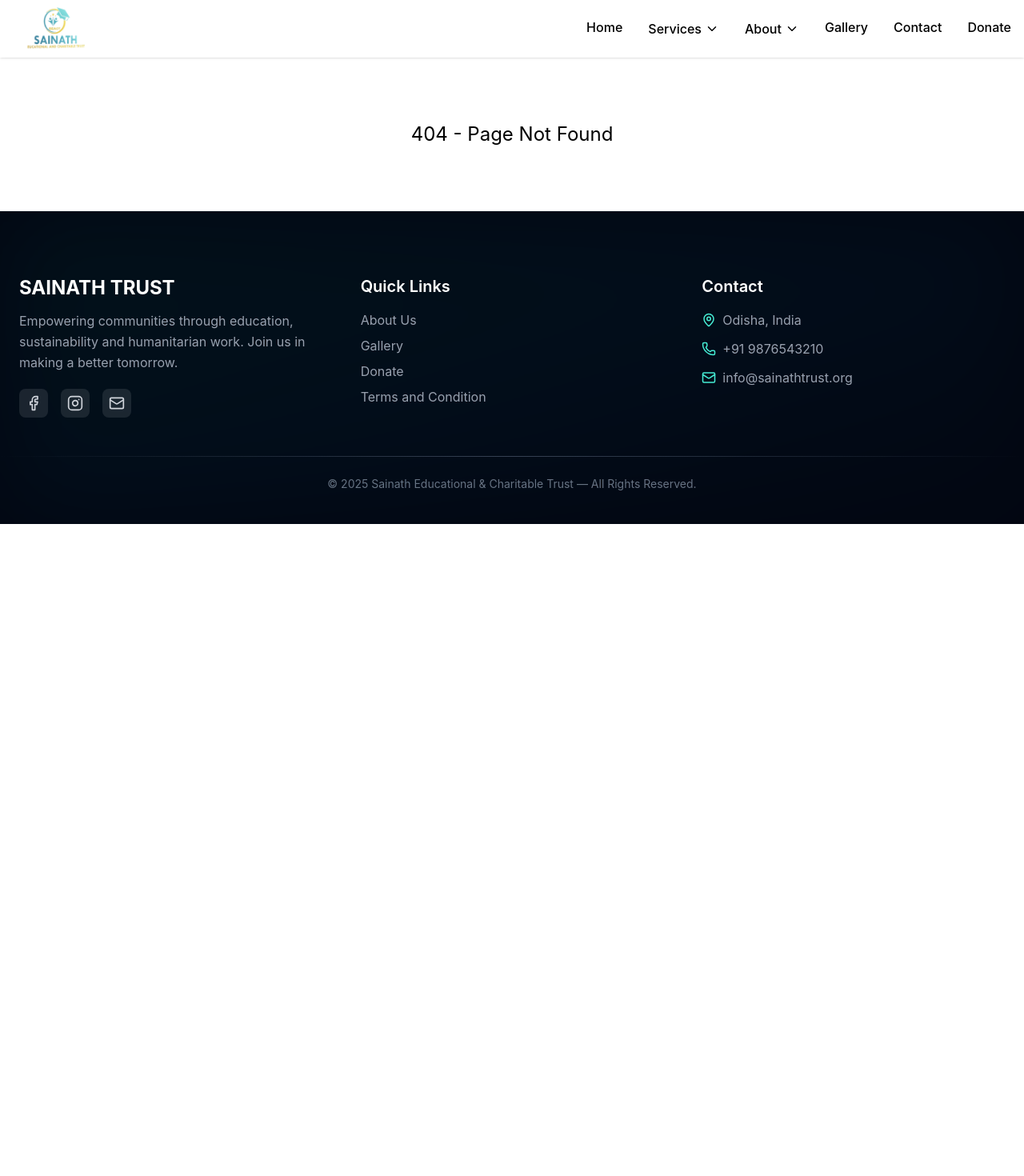
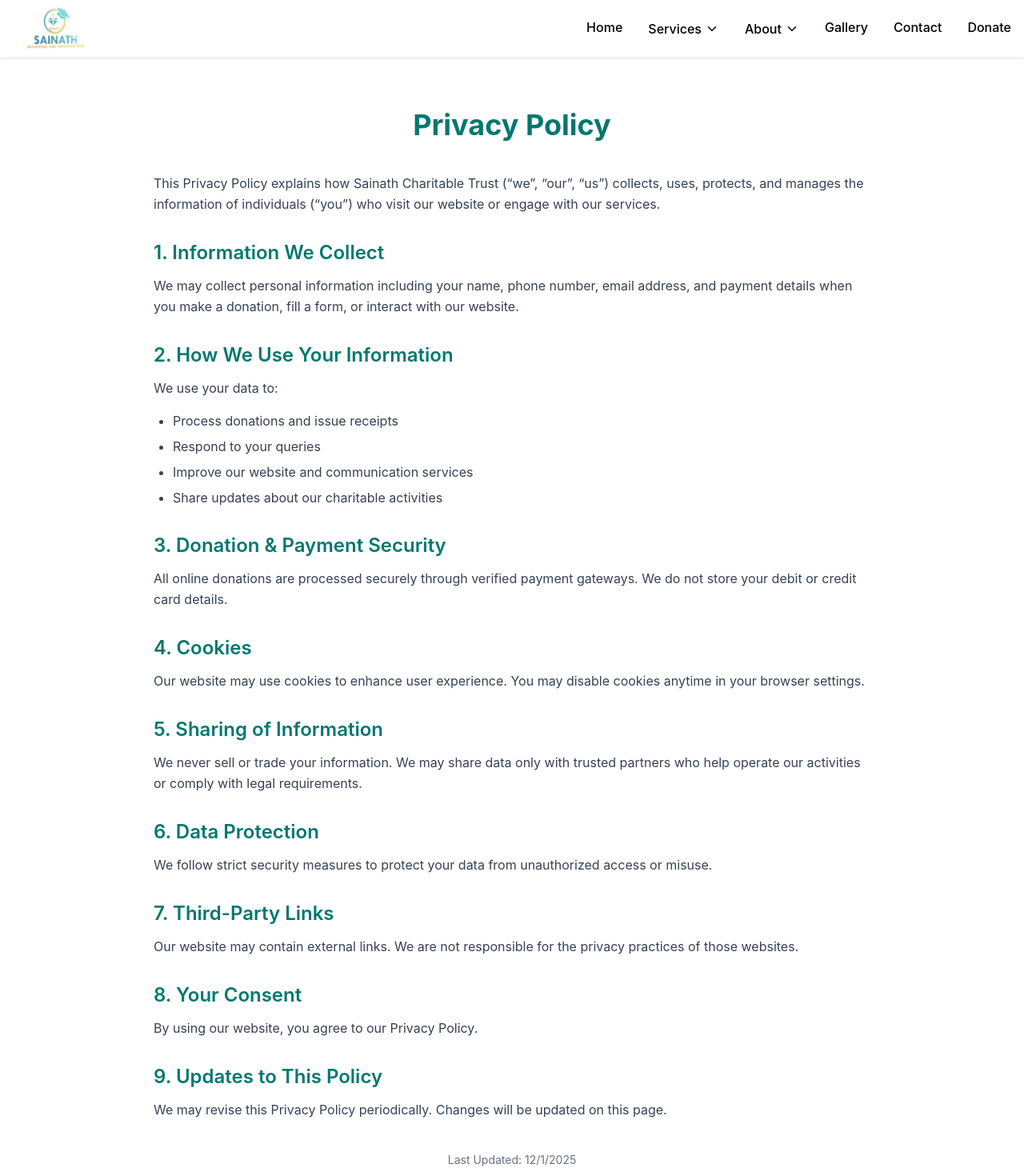
Before and after one commit to digitaldominationio/sainath, a React (Vite) app: page /privacy-policy in a window 1280 px wide. Shown: the top 1470 px of the page at 80% size. Before the commit the page ends 800 px from the top, so only its background shows below. Built offline with nearby package versions, Linux system fonts and the light colour scheme.

Commit message:
added footer

```diff
--- a/src/components/layout/Footer.jsx
+++ b/src/components/layout/Footer.jsx
@@ -47,12 +47,13 @@ export default function Footer() {
         <div>
           <h3 className="text-xl font-semibold text-white mb-4">Quick Links</h3>
           <ul className="space-y-2 text-gray-400">
-            {["About Us", "Gallery", "Donate", "Terms and Condition"].map((item, index) => {
+            {["About Us", "Gallery", "Donate", "Terms and Condition" , "Privacy Policy"].map((item, index) => {
               const paths = {
                 "About Us": "/about",
                  "Terms and Condition": "/terms-and-conditions",
                 "Gallery": "/gallery",
-                "Donate": "/donate"
+                "Donate": "/donate",
+                "Privacy Policy": "/privacy-policy"
               };
 
               return (
--- a/src/pages/Donate.jsx
+++ b/src/pages/Donate.jsx
@@ -35,7 +35,7 @@ export default function Donate() {
               onClick={() => setPreviewImage("/pan.jpg")}
             >
               <img
-                src="/pan.jpg"
+                src="/pancard.jpeg"
                 alt="PAN Card"
                 className="w-full h-40 object-contain hover:scale-105 transition-transform"
               />
@@ -48,7 +48,7 @@ export default function Donate() {
               onClick={() => setPreviewImage("/aadhar.jpg")}
             >
               <img
-                src="/aadhar.jpg"
+                src="/aadhar.jpeg"
                 alt="Aadhar Card"
                 className="w-full h-40 object-contain hover:scale-105 transition-transform"
               />
--- /dev/null
+++ b/src/pages/PrivacyPolicy.jsx
@@ -0,0 +1,209 @@
+// import React from 'react';
+
+// export default function PrivacyPolicy() {
+//   return (
+//     <section className="py-16 px-6 bg-gray-50">
+//       <div className="max-w-4xl mx-auto">
+//         <h1 className="text-4xl font-bold text-center mb-8">
+//           Privacy Policy
+//         </h1>
+//         <p className="text-gray-600 mb-6">
+//           This Privacy Policy outlines how Sainath Charitable Trust (“we”, “our”, “us”) collects, uses, maintains, and protects the information of users (“you”) who visit our website or engage with our services.
+//         </p>
+
+//         <h2 className="text-2xl font-semibold mt-8 mb-3">1. Information We Collect</h2>
+//         <p className="text-gray-600 mb-4">
+//           We may collect personal information such as name, email address, phone number, and payment details when you donate, subscribe to updates, or fill out a form on our website.
+//         </p>
+
+//         <h2 className="text-2xl font-semibold mt-8 mb-3">2. How We Use Your Information</h2>
+//         <p className="text-gray-600 mb-4">
+//           The information we collect is used to:
+//         </p>
+//         <ul className="list-disc pl-6 text-gray-600 mb-4">
+//           <li>Process donations and issue receipts</li>
+//           <li>Respond to your queries and provide support</li>
+//           <li>Improve our website and communication</li>
+//           <li>Share updates about our social initiatives</li>
+//         </ul>
+
+//         <h2 className="text-2xl font-semibold mt-8 mb-3">3. Donation & Payment Security</h2>
+//         <p className="text-gray-600 mb-4">
+//           All payment transactions are securely processed through trusted third-party payment gateways. We do not store your credit/debit card details on our servers.
+//         </p>
+
+//         <h2 className="text-2xl font-semibold mt-8 mb-3">4. Cookies</h2>
+//         <p className="text-gray-600 mb-4">
+//           Our website may use cookies to improve user experience. You can choose to disable cookies in your browser settings.
+//         </p>
+
+//         <h2 className="text-2xl font-semibold mt-8 mb-3">5. Sharing of Information</h2>
+//         <p className="text-gray-600 mb-4">
+//           We do not sell, trade, or share your personal information with external parties, except trusted partners who assist in operating our trust activities or comply with legal obligations.
+//         </p>
+
+//         <h2 className="text-2xl font-semibold mt-8 mb-3">6. Data Protection</h2>
+//         <p className="text-gray-600 mb-4">
+//           We implement strict security measures to safeguard your personal information from unauthorized access, alteration, or misuse.
+//         </p>
+
+//         <h2 className="text-2xl font-semibold mt-8 mb-3">7. Third-Party Links</h2>
+//         <p className="text-gray-600 mb-4">
+//           Our website may contain links to external websites. We are not responsible for the privacy practices of those websites.
+//         </p>
+
+//         <h2 className="text-2xl font-semibold mt-8 mb-3">8. Your Consent</h2>
+//         <p className="text-gray-600 mb-4">
+//           By using our website, you consent to the terms of this Privacy Policy.
+//         </p>
+
+//         <h2 className="text-2xl font-semibold mt-8 mb-3">9. Changes to This Policy</h2>
+//         <p className="text-gray-600 mb-4">
+//           We may update this policy from time to time. Changes will be posted on this page with an updated revision date.
+//         </p>
+
+//         <h2 className="text-2xl font-semibold mt-8 mb-3">10. Contact Us</h2>
+//         <p className="text-gray-600 mb-4">
+//           If you have any questions regarding this Privacy Policy or your personal data, please contact us at:
+//         </p>
+//         <p className="text-gray-700 font-medium">
+//           Sainath Charitable Trust<br />
+//           Address: [Add your Trust Address]<br />
+//           Email: [your-email@example.com]<br />
+//           Phone: [your-phone-number]
+//         </p>
+
+//         <p className="text-gray-600 mt-8 text-sm text-center">
+//           Last Updated: {new Date().toLocaleDateString()}
+//         </p>
+//       </div>
+//     </section>
+//   );
+// }
+
+import React from 'react';
+
+export default function PrivacyPolicy() {
+  return (
+    <section className="py-16 px-6 bg-white">
+      <div className="max-w-4xl mx-auto">
+
+        {/* Page Title */}
+        <h1 className="text-4xl font-bold text-center mb-10 text-teal-700">
+          Privacy Policy
+        </h1>
+
+        <p className="text-gray-700 leading-relaxed mb-6">
+          This Privacy Policy explains how Sainath Charitable Trust (“we”, “our”, “us”)
+          collects, uses, protects, and manages the information of individuals (“you”)
+          who visit our website or engage with our services.
+        </p>
+
+        {/* Section 1 */}
+        <h2 className="text-2xl font-semibold text-teal-700 mt-8 mb-3">
+          1. Information We Collect
+        </h2>
+        <p className="text-gray-700 leading-relaxed mb-4">
+          We may collect personal information including your name, phone number,
+          email address, and payment details when you make a donation, fill a form,
+          or interact with our website.
+        </p>
+
+        {/* Section 2 */}
+        <h2 className="text-2xl font-semibold text-teal-700 mt-8 mb-3">
+          2. How We Use Your Information
+        </h2>
+        <p className="text-gray-700 mb-4 leading-relaxed">
+          We use your data to:
+        </p>
+        <ul className="list-disc pl-6 text-gray-700 space-y-2 mb-4">
+          <li>Process donations and issue receipts</li>
+          <li>Respond to your queries</li>
+          <li>Improve our website and communication services</li>
+          <li>Share updates about our charitable activities</li>
+        </ul>
+
+        {/* Section 3 */}
+        <h2 className="text-2xl font-semibold text-teal-700 mt-8 mb-3">
+          3. Donation & Payment Security
+        </h2>
+        <p className="text-gray-700 leading-relaxed mb-4">
+          All online donations are processed securely through verified payment gateways.
+          We do not store your debit or credit card details.
+        </p>
+
+        {/* Section 4 */}
+        <h2 className="text-2xl font-semibold text-teal-700 mt-8 mb-3">
+          4. Cookies
+        </h2>
+        <p className="text-gray-700 leading-relaxed mb-4">
+          Our website may use cookies to enhance user experience. You may disable
+          cookies anytime in your browser settings.
+        </p>
+
+        {/* Section 5 */}
+        <h2 className="text-2xl font-semibold text-teal-700 mt-8 mb-3">
+          5. Sharing of Information
+        </h2>
+        <p className="text-gray-700 leading-relaxed mb-4">
+          We never sell or trade your information. We may share data only with trusted
+          partners who help operate our activities or comply with legal requirements.
+        </p>
+
+        {/* Section 6 */}
+        <h2 className="text-2xl font-semibold text-teal-700 mt-8 mb-3">
+          6. Data Protection
+        </h2>
+        <p className="text-gray-700 leading-relaxed mb-4">
+          We follow strict security measures to protect your data from unauthorized
+          access or misuse.
+        </p>
+
+        {/* Section 7 */}
+        <h2 className="text-2xl font-semibold text-teal-700 mt-8 mb-3">
+          7. Third-Party Links
+        </h2>
+        <p className="text-gray-700 leading-relaxed mb-4">
+          Our website may contain external links. We are not responsible for the
+          privacy practices of those websites.
+        </p>
+
+        {/* Section 8 */}
+        <h2 className="text-2xl font-semibold text-teal-700 mt-8 mb-3">
+          8. Your Consent
+        </h2>
+        <p className="text-gray-700 leading-relaxed mb-4">
+          By using our website, you agree to our Privacy Policy.
+        </p>
+
+        {/* Section 9 */}
+        <h2 className="text-2xl font-semibold text-teal-700 mt-8 mb-3">
+          9. Updates to This Policy
+        </h2>
+        <p className="text-gray-700 leading-relaxed mb-4">
+          We may revise this Privacy Policy periodically. Changes will be updated
+          on this page.
+        </p>
+
+        {/* Contact Section */}
+        {/* <h2 className="text-2xl font-semibold text-teal-700 mt-8 mb-3">
+          10. Contact Us
+        </h2>
+        <p className="text-gray-700 leading-relaxed mb-2">
+          For any questions or concerns, contact us:
+        </p>
+        <p className="text-gray-800 font-medium leading-relaxed">
+          Sainath Charitable Trust <br />
+          Address: [Your Trust Address] <br />
+          Email: info@sainathcharitabletrust.org <br />
+          Phone: +91-XXXXXXXXXX
+        </p> */}
+
+        {/* Footer */}
+        <p className="text-gray-500 mt-10 text-sm text-center">
+          Last Updated: {new Date().toLocaleDateString()}
+        </p>
+      </div>
+    </section>
+  );
+}
--- a/src/router/AppRouter.jsx
+++ b/src/router/AppRouter.jsx
@@ -13,6 +13,7 @@ import Header from "../components/layout/Header";
 import Footer from "../components/layout/Footer";
 import Message from "../pages/Message";
 import TermsConditions from "../pages/TermsConditions";
+import PrivacyPolicy from "../pages/PrivacyPolicy";
 
 export default function AppRouter() {
   return (
@@ -32,6 +33,7 @@ export default function AppRouter() {
           <Route path="/services/education-training" element={<EducationAndTraining />} />
           <Route path ="/message" element={ <Message/> } />
           <Route path="/terms-and-conditions" element={<TermsConditions />} />
+          <Route path ="/privacy-policy" element={ <PrivacyPolicy/> } />
 
           {/* Fallback route */}
           <Route path="*" element={<h1 className="text-center py-20 text-2xl">404 - Page Not Found</h1>} />
```
Also changed, not shown: public/aadhar.jpeg (added), public/pancard.jpeg (added).
